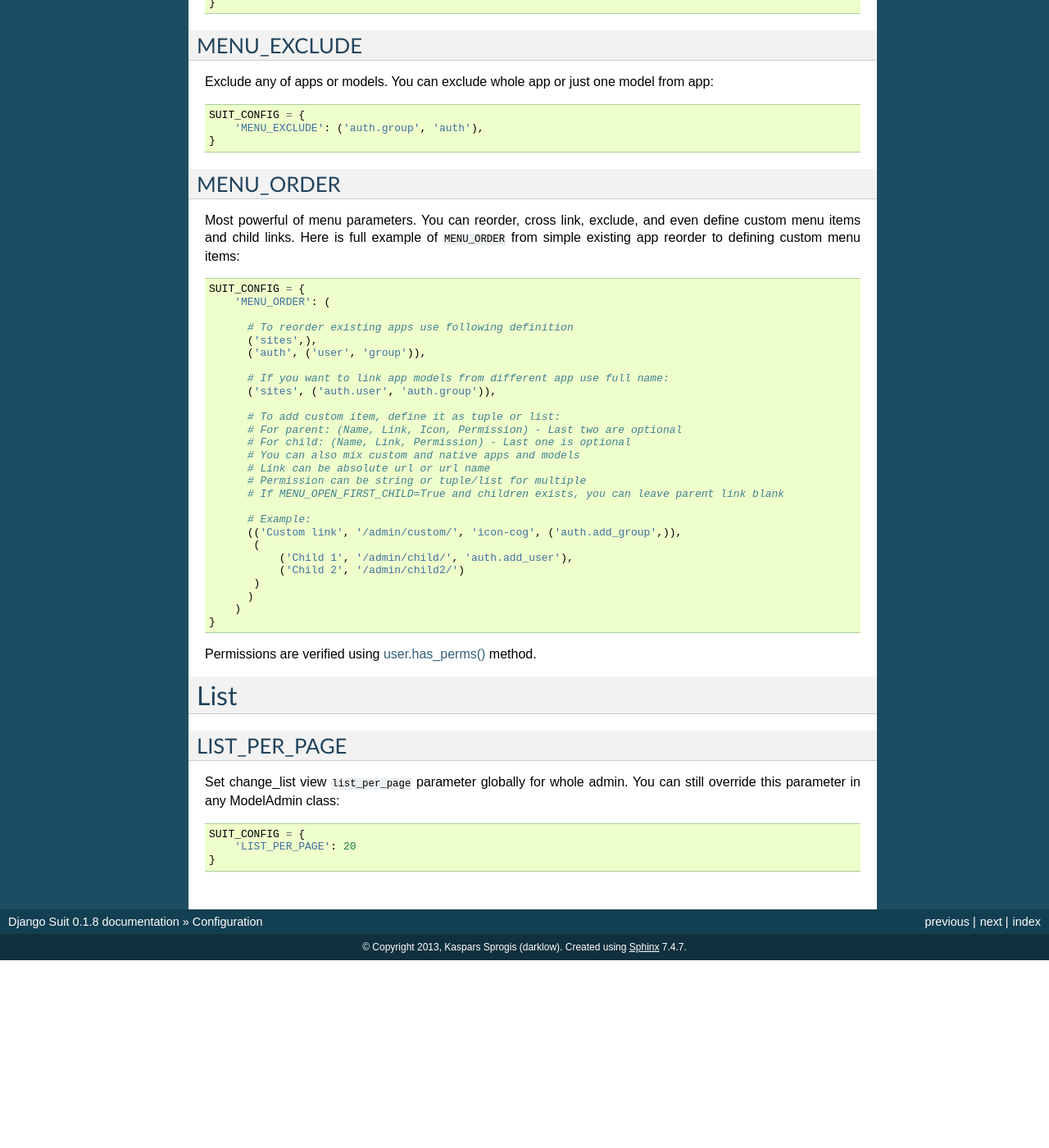
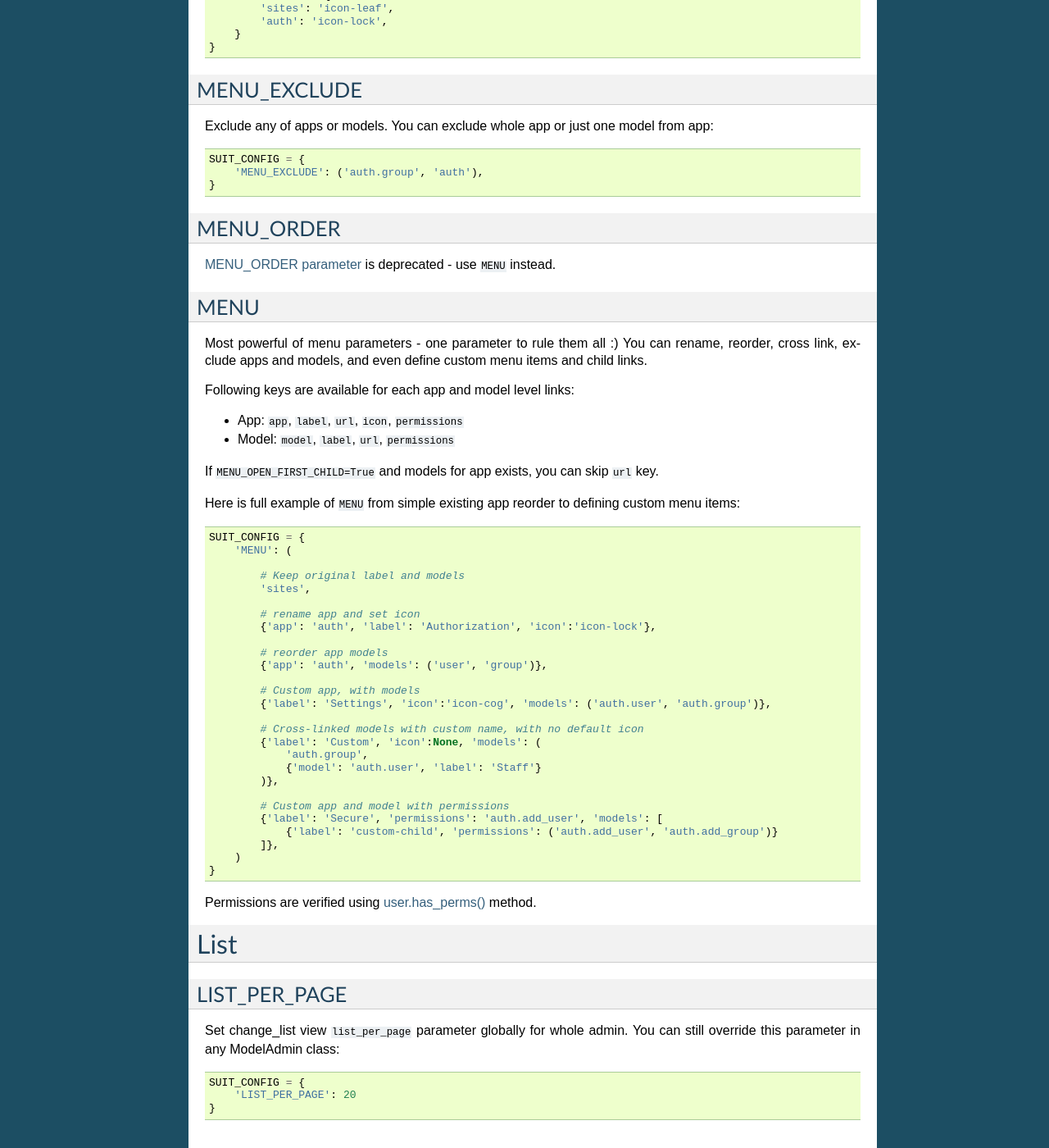
Before and after one commit to darklow/django-suit, a Sphinx documentation site: the page built from docs/configuration.rst, in a window 1280 px wide and 1400 px high, scrolled down 2486 px. Shown: the whole window at 82% size. Built offline with Sphinx 7.4.7, drawn with Linux system fonts in a browser that asks for light colours; before the commit the page ends 3657 px from its top, so only the background shows below that; some of the changed text lies outside the part shown.

Commit message:
Docs: New MENU parameter for dictionary style menu configuration

```diff
--- a/docs/configuration.rst
+++ b/docs/configuration.rst
@@ -29,15 +29,17 @@ Configuration sample you can use as a start::
 
       # menu
       # 'SEARCH_URL': '/admin/auth/user/',
-      'MENU_ICONS': {
-          'sites': 'icon-leaf',
-          'auth': 'icon-lock',
-      },
+      # 'MENU_ICONS': {
+      #    'sites': 'icon-leaf',
+      #    'auth': 'icon-lock',
+      # },
       # 'MENU_OPEN_FIRST_CHILD': True, # Default True
       # 'MENU_EXCLUDE': ('auth.group',),
-      # 'MENU_ORDER': (
-      #     ('sites',),
-      #     ('auth', ('user','group')),
+      # 'MENU': (
+      #     'sites',
+      #     {'app': 'auth', 'icon':'icon-lock', 'models': ('user', 'group')},
+      #     {'label': 'Settings', 'icon':'icon-cog', 'models': ('auth.user', 'auth.group')},
+      #     {'label': 'Support', 'icon':'icon-question-sign', 'url': '/support/'},
       # ),
 
       # misc
@@ -125,7 +127,7 @@ Automatically replaces app's (parent link) url with url of first model's url (ch
 MENU_ICONS
 ----------
 
-Set app icons. Use any of Twitter Bootstrap `icon classes <http://twitter.github.com/bootstrap/base-css.html#icons>`_ or add your own. Twitter Bootstrap icons are provided by `Glyphicons <http://glyphicons.com/>`_::
+Set app icons. Use any of Twitter Bootstrap `icon classes <http://twitter.github.com/bootstrap/base-css.html#icons>`_ or add your own. Twitter Bootstrap icons are provided by `Glyphicons <http://glyphicons.com/>`_. This parameter is useful, if you don't use ``MENU`` parameter (see below) and just want to set icons for default apps::
 
   SUIT_CONFIG = {
       'MENU_ICONS': {
@@ -147,33 +149,47 @@ Exclude any of apps or models. You can exclude whole app or just one model from
 MENU_ORDER
 ----------
 
-Most powerful of menu parameters. You can reorder, cross link, exclude, and even define custom menu items and child links. Here is full example of ``MENU_ORDER`` from simple existing app reorder to defining custom menu items::
+`MENU_ORDER parameter <http://django-suit.readthedocs.org/en/0.1.7/configuration.html#menu-order>`_ is deprecated - use ``MENU`` instead.
+
+MENU
+----
+
+Most powerful of menu parameters - one parameter to rule them all :) You can rename, reorder, cross link, exclude apps and models, and even define custom menu items and child links.
+
+Following keys are available for each app and model level links:
+
+* App: ``app``, ``label``, ``url``, ``icon``, ``permissions``
+* Model: ``model``, ``label``, ``url``, ``permissions``
+
+If ``MENU_OPEN_FIRST_CHILD=True`` and models for app exists, you can skip ``url`` key.
+
+Here is full example of ``MENU`` from simple existing app reorder to defining custom menu items::
 
   SUIT_CONFIG = {
-      'MENU_ORDER': (
+      'MENU': (
 
-        # To reorder existing apps use following definition
-        ('sites',),
-        ('auth', ('user', 'group')),
+          # Keep original label and models
+          'sites',
 
-        # If you want to link app models from different app use full name:
-        ('sites', ('auth.user', 'auth.group')),
+          # rename app and set icon
+          {'app': 'auth', 'label': 'Authorization', 'icon':'icon-lock'},
 
-        # To add custom item, define it as tuple or list:
-        # For parent: (Name, Link, Icon, Permission) - Last two are optional
-        # For child: (Name, Link, Permission) - Last one is optional
-        # You can also mix custom and native apps and models
-        # Link can be absolute url or url name
-        # Permission can be string or tuple/list for multiple
-        # If MENU_OPEN_FIRST_CHILD=True and children exists, you can leave parent link blank
+          # reorder app models
+          {'app': 'auth', 'models': ('user', 'group')},
 
-        # Example:
-        (('Custom link', '/admin/custom/', 'icon-cog', ('auth.add_group',)),
-         (
-             ('Child 1', '/admin/child/', 'auth.add_user'),
-             ('Child 2', '/admin/child2/')
-         )
-        )
+          # Custom app, with models
+          {'label': 'Settings', 'icon':'icon-cog', 'models': ('auth.user', 'auth.group')},
+
+          # Cross-linked models with custom name, with no default icon
+          {'label': 'Custom', 'icon':None, 'models': (
+              'auth.group',
+              {'model': 'auth.user', 'label': 'Staff'}
+          )},
+
+          # Custom app and model with permissions
+          {'label': 'Secure', 'permissions': 'auth.add_user', 'models': [
+              {'label': 'custom-child', 'permissions': ('auth.add_user', 'auth.add_group')}
+          ]},
       )
   }
 
```
